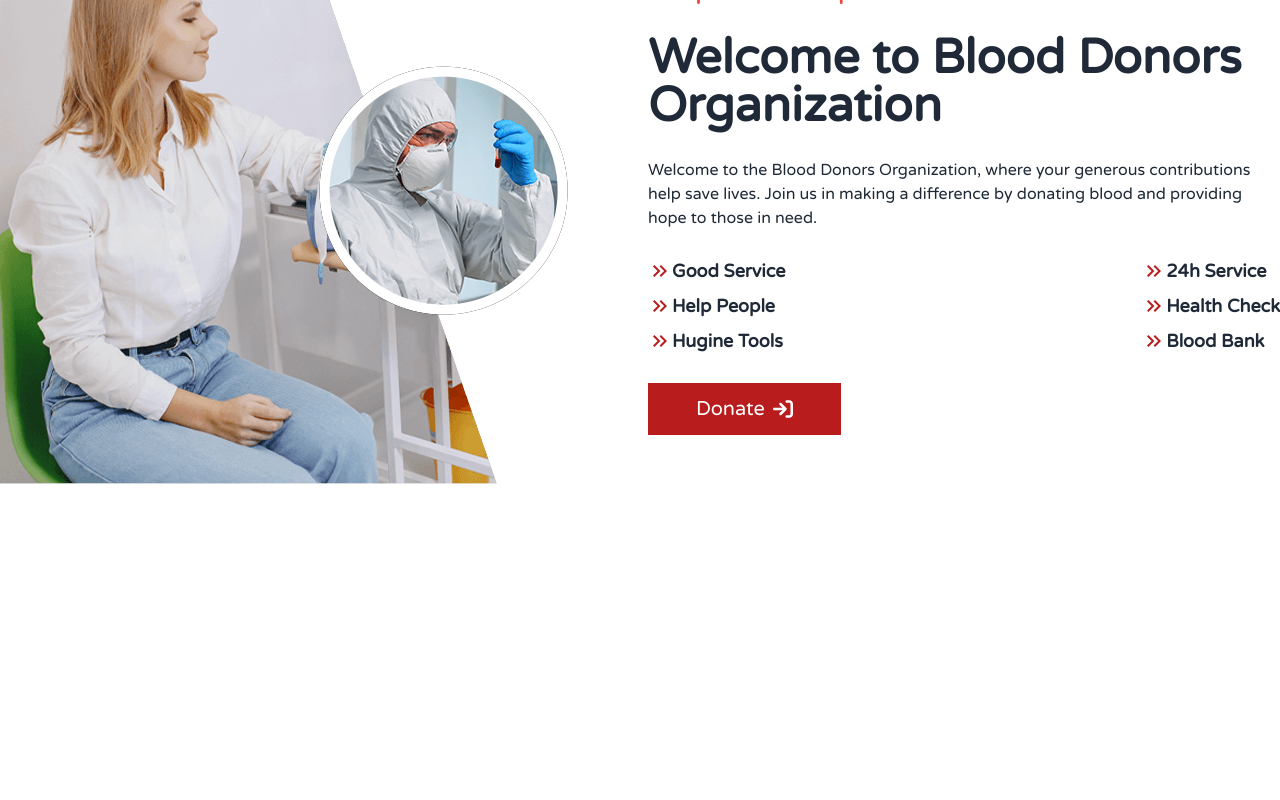
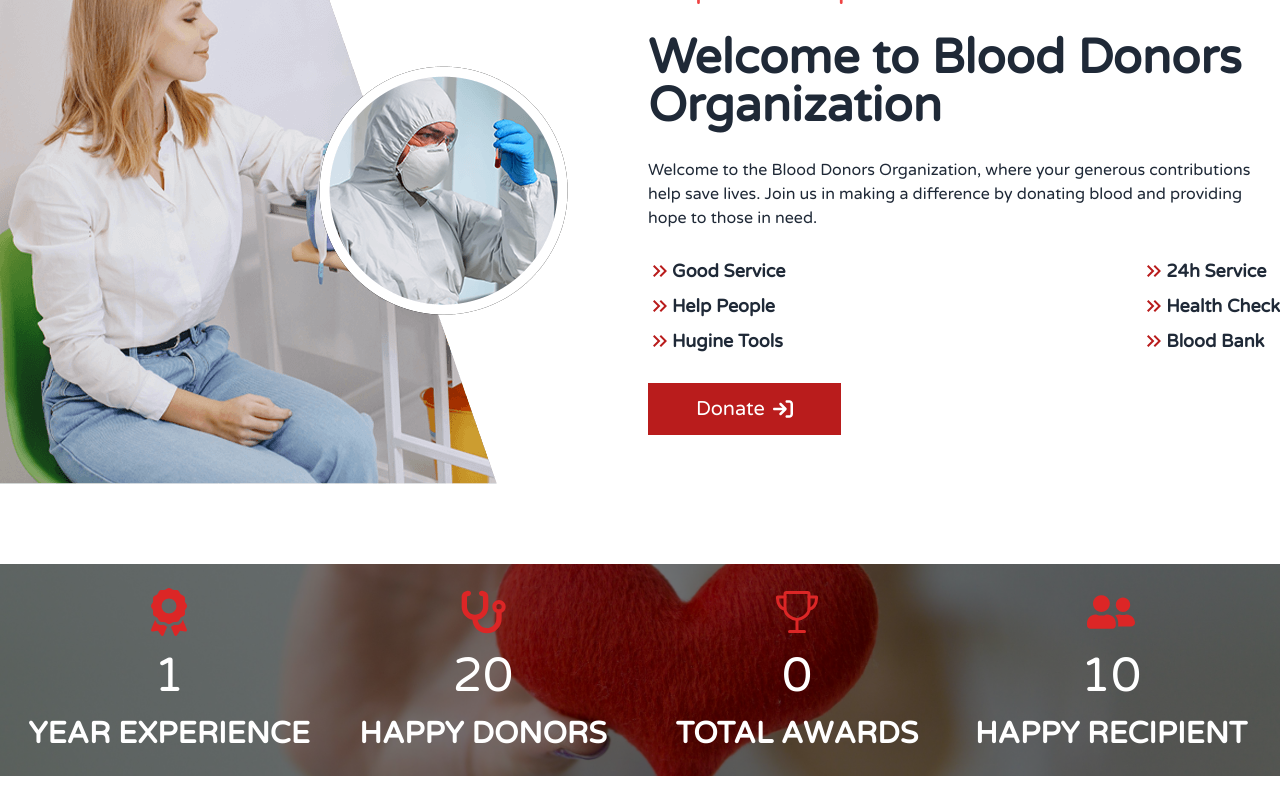
Before and after one commit to sayemhossin/Red-Aid, a React (Vite) app: page / in a window 1280 px wide. Shown: the part 1688-2488 px from the top of the page. Before the commit the page ends 2252 px from the top, so only its background shows below. Built offline with nearby package versions, Linux system fonts and the light colour scheme.

Commit message:
added stats part

```diff
--- /dev/null
+++ b/src/Component/Stats/Stats.jsx
@@ -0,0 +1,56 @@
+import React from 'react';
+import image2 from '../../assets/image/statsbg.jpg';
+import { FaAward, FaStethoscope } from 'react-icons/fa6';
+import { IoTrophyOutline } from 'react-icons/io5';
+import { FaUserFriends } from 'react-icons/fa';
+
+
+
+const Stats = () => {
+    return (
+        <div>
+            <section style={{
+                backgroundImage: `url(${image2})`,
+                backgroundSize: 'cover',
+                backgroundPosition: 'center',
+                position: 'relative',
+            }} className="p-6 my-6 dark:bg-gray-100 dark:text-gray-800">
+                {/* Dark overlay */}
+                <div style={{
+                    position: 'absolute',
+                    top: 0,
+                    left: 0,
+                    right: 0,
+                    bottom: 0,
+                    backgroundColor: 'rgba(0, 0, 0, 0.5)', // Dark overlay with opacity
+                    zIndex: 1,
+                }}></div>
+
+                <div className="container grid grid-cols-1 gap-6 mx-auto sm:grid-cols-2 xl:grid-cols-4 relative z-10">
+                    <div className='uppercase text-center text-3xl space-y-4 font-extrabold text-white'>
+                        <p className='flex justify-center'><FaAward className='text-5xl text-red-600'/></p>
+                        <p className='text-5xl'>1</p>
+                        <h2>Year Experience</h2>
+                    </div>
+                    <div className='uppercase text-center text-3xl space-y-4 font-extrabold text-white'>
+                        <p className='flex justify-center'><FaStethoscope className='text-5xl text-red-600'/></p>
+                        <p className='text-5xl'>20</p>
+                        <h2>happy donors</h2>
+                    </div>
+                    <div className='uppercase text-center text-3xl space-y-4 font-extrabold text-white'>
+                        <p className='flex justify-center'><IoTrophyOutline className='text-5xl text-red-600'/></p>
+                        <p className='text-5xl'>0</p>
+                        <h2>total awards</h2>
+                    </div>
+                    <div className='uppercase text-center text-3xl space-y-4 font-extrabold text-white'>
+                        <p className='flex justify-center'><FaUserFriends className='text-5xl text-red-600'/></p>
+                        <p className='text-5xl'>10</p>
+                        <h2>happy recipient</h2>
+                    </div>
+                </div>
+            </section>
+        </div>
+    );
+};
+
+export default Stats;
--- a/src/Home/Home.jsx
+++ b/src/Home/Home.jsx
@@ -3,6 +3,7 @@ import Slider from '../Component/Slider/Slider';
 import Card from '../Component/Card/Card';
 import Ticket from '../Component/Ticket/Ticket';
 import Banner from '../Component/Banner/Banner';
+import Stats from '../Component/Stats/Stats';
 
 const Home = () => {
     return (
@@ -12,6 +13,7 @@ const Home = () => {
                 <Ticket></Ticket>
                 <Card></Card>
                 <Banner></Banner>
+                <Stats></Stats>
             </div>
         </div>
     );
```
Also changed, not shown: public/favicon.png (deleted), src/assets/image/statsbg.jpg (added).
